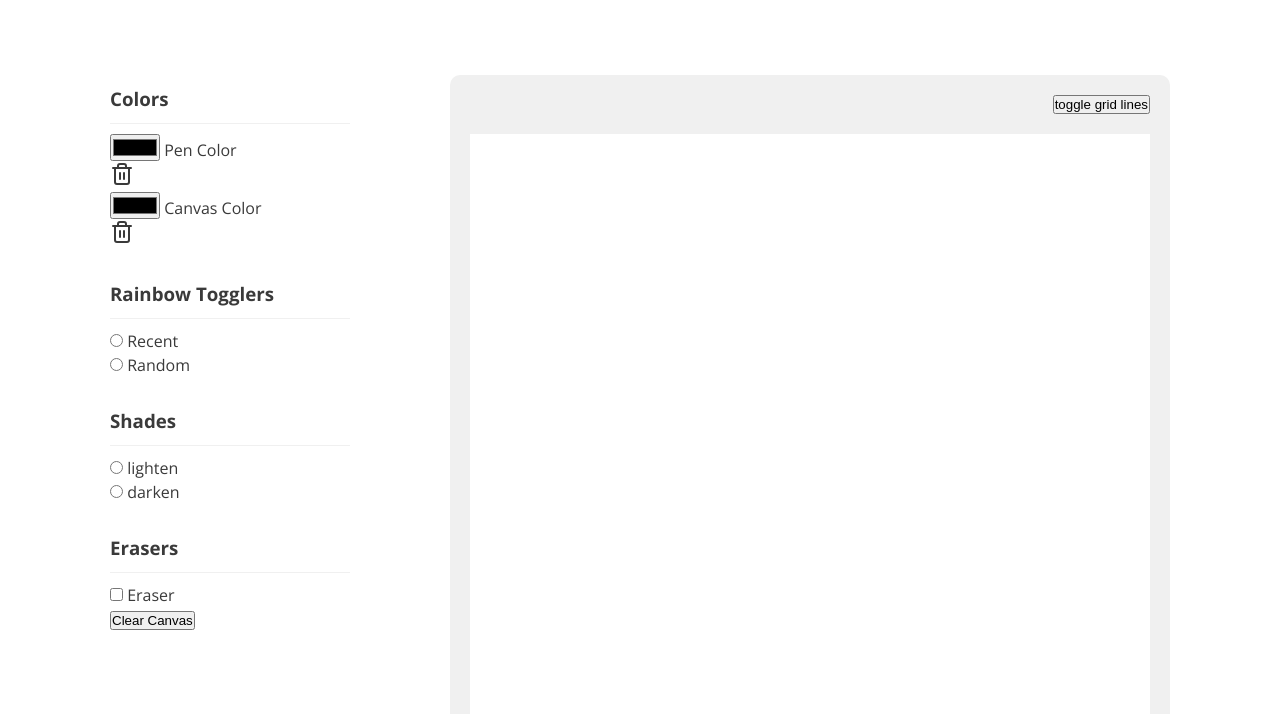
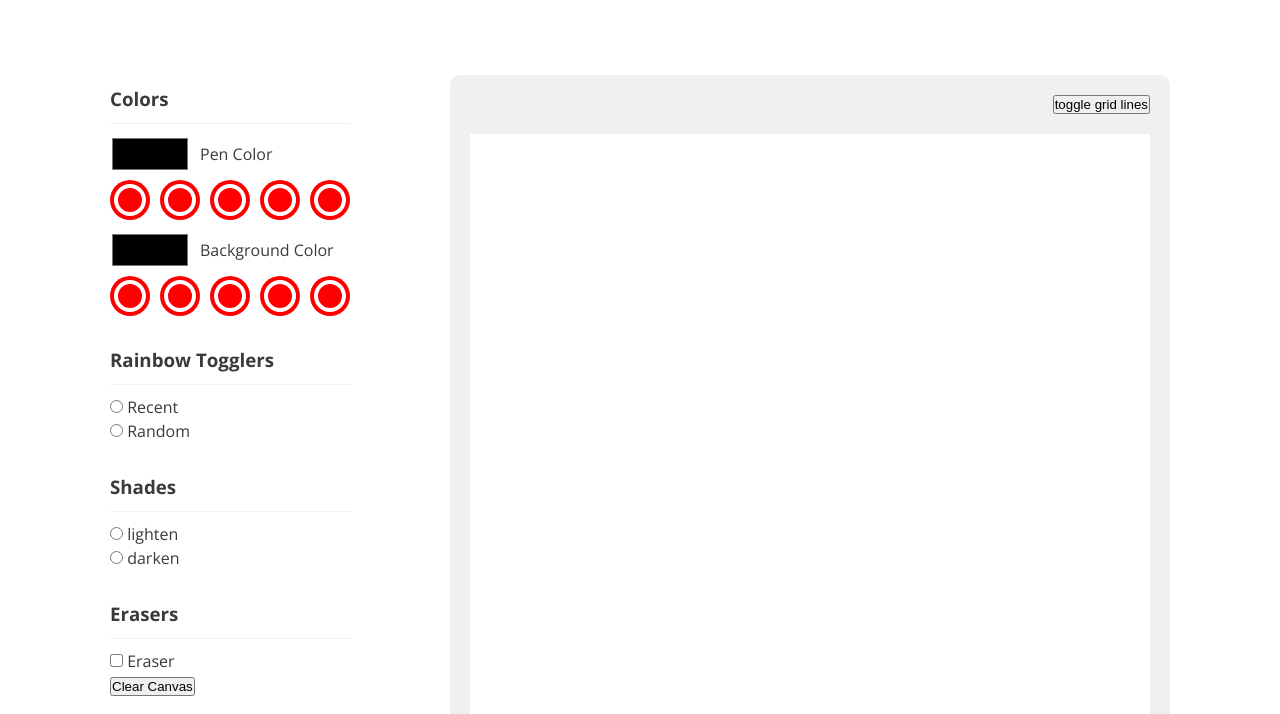
Before and after one commit to bitzsalex/etch_a_sketch, a website: page assets/pug/index.pug in a window 1280 px wide. Shown: the part 86-800 px from the top of the page. Drawn offline with nearby package versions, Linux system fonts and the light colour scheme; files that its build step writes are made by us from their sources.

Commit message:
Add style rules for Pen & Background color pickers
This commit will add CSS style rules for the Pen and Background
color pickers found in the sidebar.

```diff
--- a/assets/pug/index.pug
+++ b/assets/pug/index.pug
@@ -40,20 +40,30 @@ html(lang="en")
                         ul.sketch__menu
                             li
                                 h3 colors
-                                .colors
-                                    .colors__pen
-                                        input(type="color", id="pen_color")
-                                        label(for="pen_color") Pen Color
+                                .colors.flex.flex--column
+                                    .flex.flex--column
+                                        .flex.flex--items-center
+                                            input(type="color", id="pen_color")
+                                            label(for="pen_color") Pen Color
 
-                                        ul.colors__recent
-                                            li #[i(data-feather="trash-2")]
+                                        ul.colors__recent.flex.flex-items-center
+                                            li #[i.colors__icon(data-feather="trash-2")]
+                                            li #[i.colors__icon(data-feather="trash-2")]
+                                            li #[i.colors__icon(data-feather="trash-2")]
+                                            li #[i.colors__icon(data-feather="trash-2")]
+                                            li #[i.colors__icon(data-feather="trash-2")]
 
-                                    .colors__bg
-                                        input(type="color", id="bg_color")
-                                        label(for="bg_color") Canvas Color
+                                    .flex.flex--column
+                                        .flex.flex--items-center
+                                            input(type="color", id="bg_color")
+                                            label(for="bg_color") Background Color
 
-                                        ul.colors__recent
-                                            li #[i(data-feather="trash-2")]
+                                        ul.colors__recent.flex.flex-items-center
+                                            li #[i.colors__icon(data-feather="trash-2")]
+                                            li #[i.colors__icon(data-feather="trash-2")]
+                                            li #[i.colors__icon(data-feather="trash-2")]
+                                            li #[i.colors__icon(data-feather="trash-2")]
+                                            li #[i.colors__icon(data-feather="trash-2")]
 
                             li
                                 h3 rainbow togglers
--- a/assets/sass/main.sass
+++ b/assets/sass/main.sass
@@ -170,6 +170,66 @@ main
         border-radius: 10px
         background-color: var(--ternary)
 
+.colors
+    $colors: &
+    gap: 10px
+
+    & > .flex
+        gap: 6px
+
+    &__recent
+        li
+            color: red
+            width: 40px
+            height: 40px
+            background-color: currentColor
+            border-radius: 50%
+            position: relative
+            cursor: pointer
+
+            &:hover
+                #{$colors}__icon
+                    visibility: visible
+                    opacity: 1
+
+            &:not(:last-of-type)
+                margin-right: 10px
+
+            &::before
+                content: ''
+                width: 32px
+                height: 32px
+                top: 50%
+                left: 50%
+                transform: translate(-50%, -50%)
+                position: absolute
+                display: inline-block
+                border-radius: 50%
+                border: 4px solid var(--primary)
+
+    &__icon
+        color: var(--text)
+        position: absolute
+        background-color: var(--primary)
+        border-radius: 4px
+        padding: 4px
+        top: 0px
+        right: -10px
+        transition: all .5s
+        visibility: hidden
+        opacity: 0
+
+    input[type="color"]
+        outline: none
+        border: none
+        width: 80px
+        height: 40px
+        margin-right: 10px
+        border-radius: 2px
+        background-color: transparent
+        display: inline-block
+        -webkit-appearance: none
+
 .canvas
     width: 680px
     height: 680px
```
Also changed, not shown: css/main.css, index.html.
